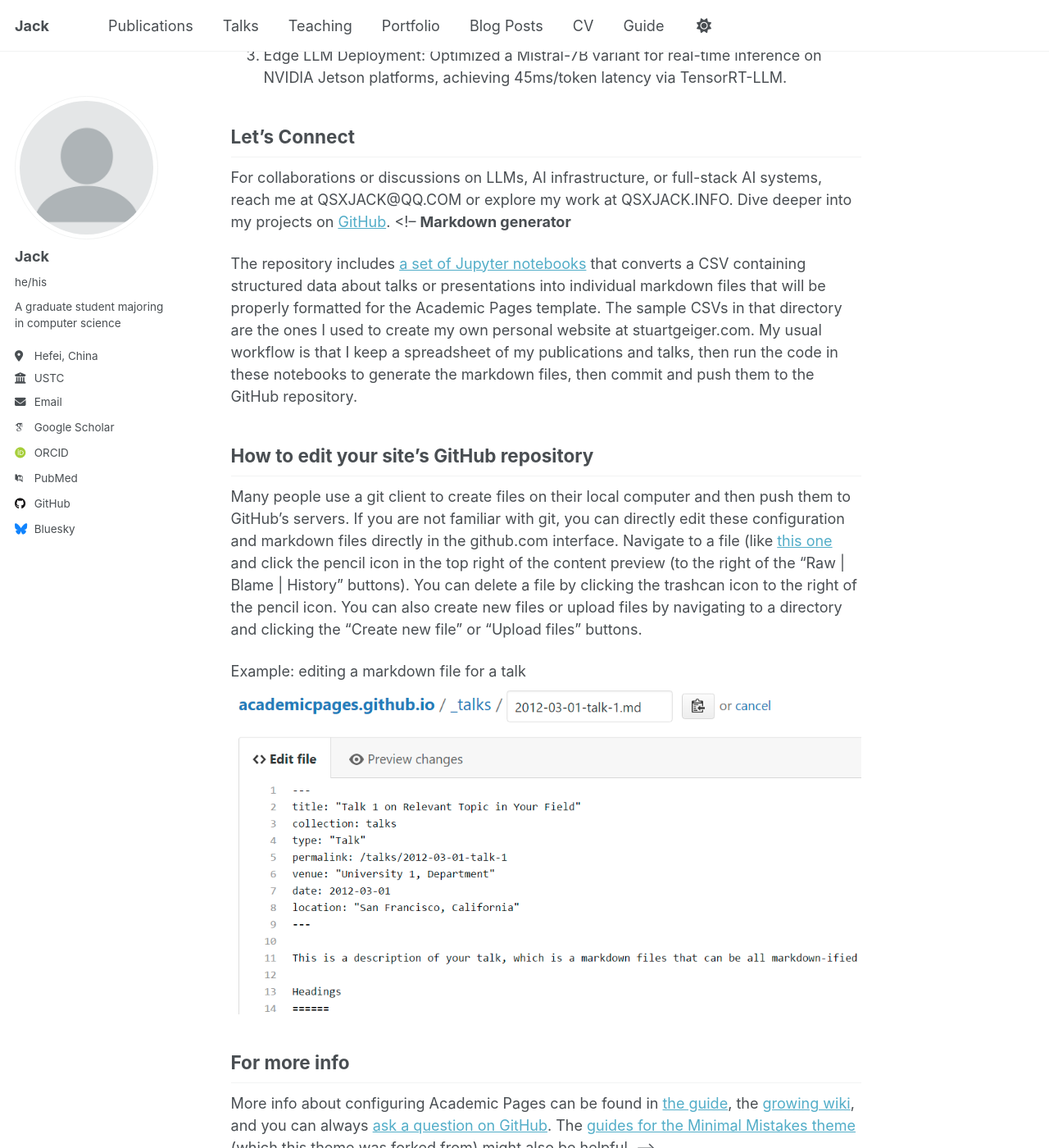
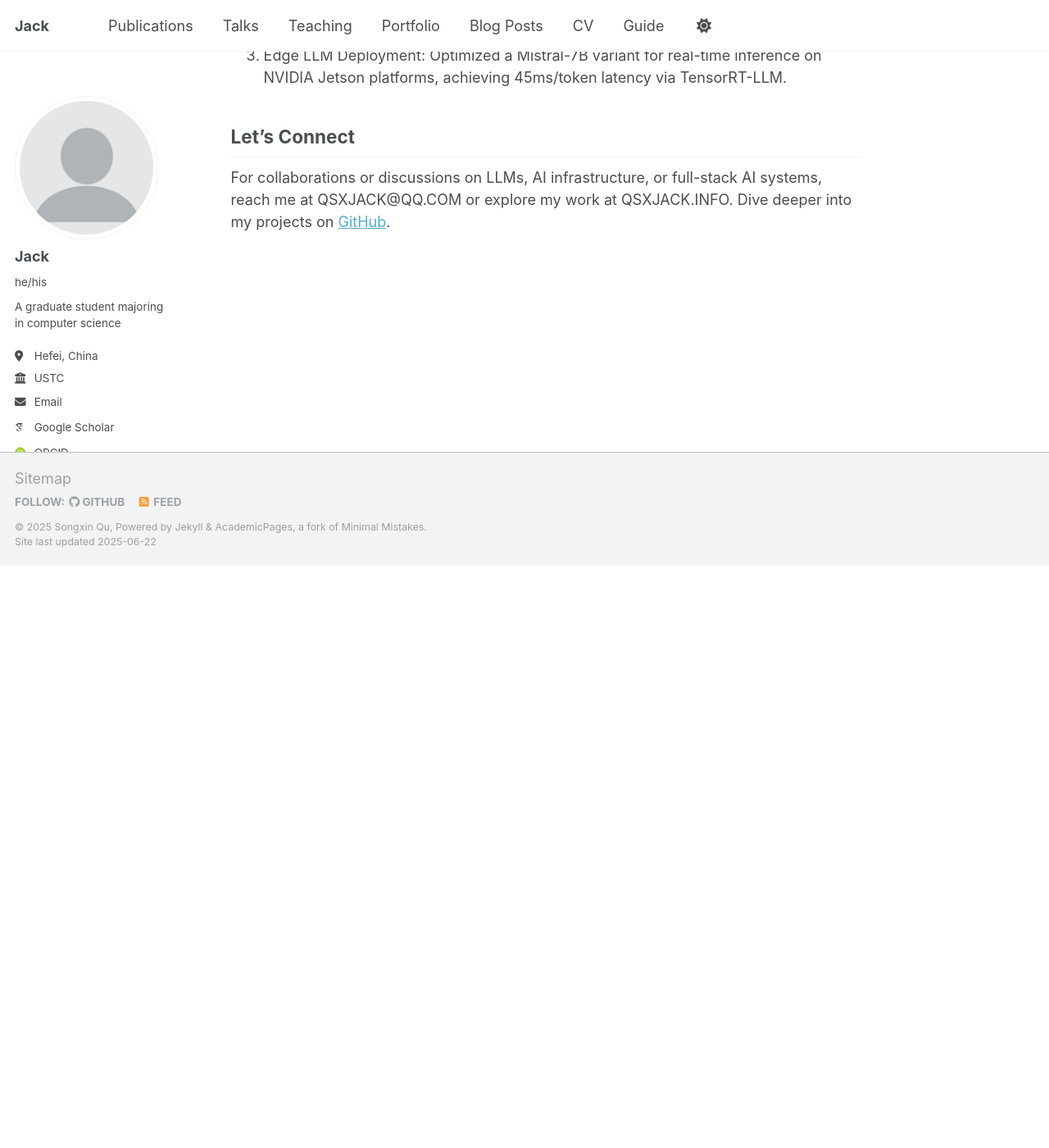
Before and after one commit to qsxustc/qsxustc.github.io, a Jekyll site: the page built from _pages/about.md, in a window 1280 px wide and 1400 px high, scrolled down 1286 px. Shown: the whole window at 82% size. Built offline with Jekyll 4.4.1, drawn with Linux system fonts in a browser that asks for light colours; some web fonts are replaced; after the commit the page ends 1975 px from its top, so only the background shows below that; some of the changed text lies outside the part shown.

Commit message:
Update about.md

```diff
--- a/_pages/about.md
+++ b/_pages/about.md
@@ -30,19 +30,3 @@ Featured Projects
 Let’s Connect
 ------
 For collaborations or discussions on LLMs, AI infrastructure, or full-stack AI systems, reach me at QSXJACK@QQ.COM or explore my work at QSXJACK.INFO. Dive deeper into my projects on [GitHub]([https://qsxustc.](https://github.com/qsxustc)).
-<!--
-**Markdown generator**
-
-The repository includes [a set of Jupyter notebooks](https://github.com/academicpages/academicpages.github.io/tree/master/markdown_generator
-) that converts a CSV containing structured data about talks or presentations into individual markdown files that will be properly formatted for the Academic Pages template. The sample CSVs in that directory are the ones I used to create my own personal website at stuartgeiger.com. My usual workflow is that I keep a spreadsheet of my publications and talks, then run the code in these notebooks to generate the markdown files, then commit and push them to the GitHub repository.
-
-How to edit your site's GitHub repository
-------
-Many people use a git client to create files on their local computer and then push them to GitHub's servers. If you are not familiar with git, you can directly edit these configuration and markdown files directly in the github.com interface. Navigate to a file (like [this one](https://github.com/academicpages/academicpages.github.io/blob/master/_talks/2012-03-01-talk-1.md) and click the pencil icon in the top right of the content preview (to the right of the "Raw | Blame | History" buttons). You can delete a file by clicking the trashcan icon to the right of the pencil icon. You can also create new files or upload files by navigating to a directory and clicking the "Create new file" or "Upload files" buttons.
-
-Example: editing a markdown file for a talk
-![Editing a markdown file for a talk](/images/editing-talk.png)
-
-For more info
-------
-More info about configuring Academic Pages can be found in [the guide](https://academicpages.github.io/markdown/), the [growing wiki](https://github.com/academicpages/academicpages.github.io/wiki), and you can always [ask a question on GitHub](https://github.com/academicpages/academicpages.github.io/discussions). The [guides for the Minimal Mistakes theme](https://mmistakes.github.io/minimal-mistakes/docs/configuration/) (which this theme was forked from) might also be helpful. -->
```
